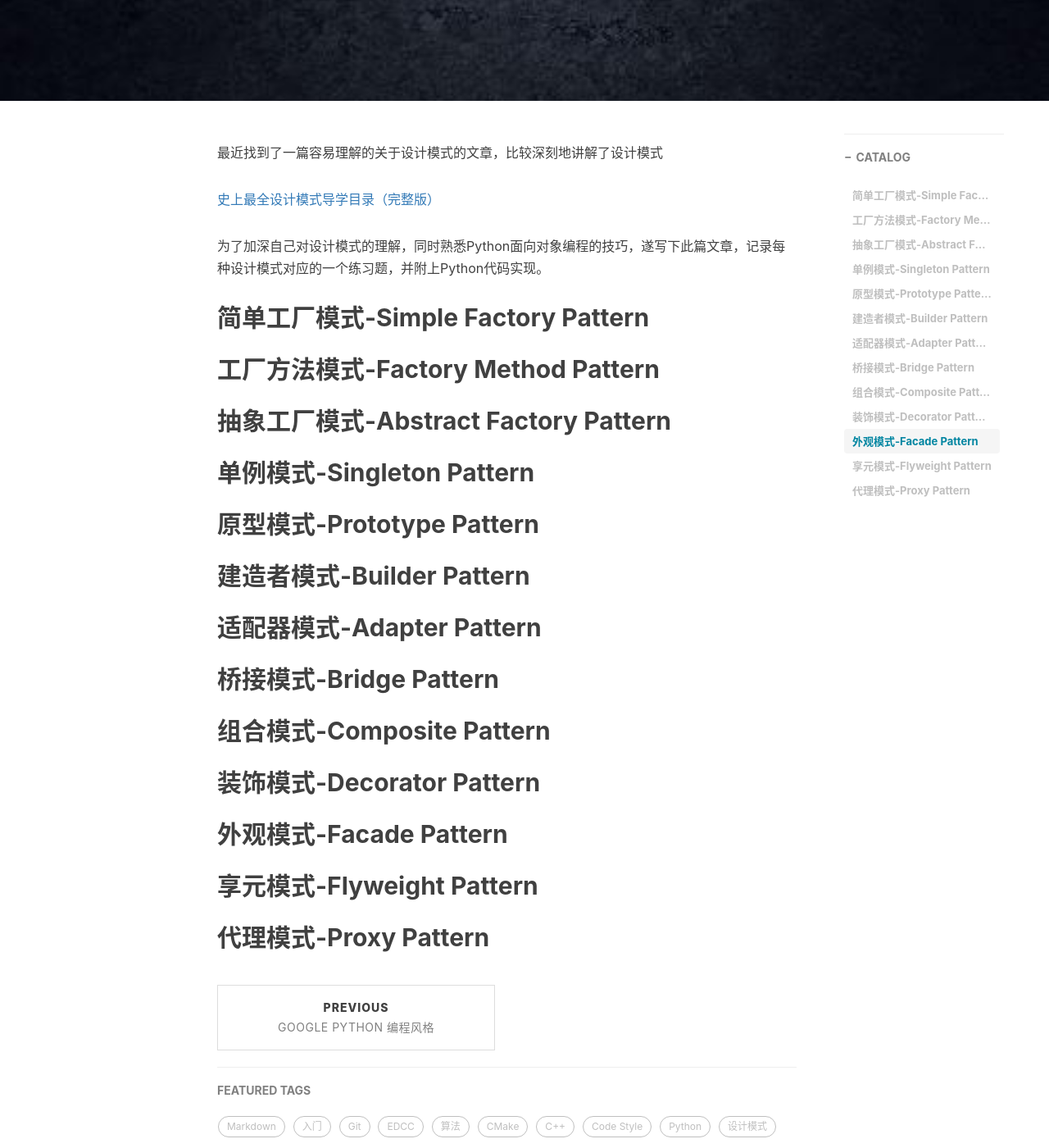
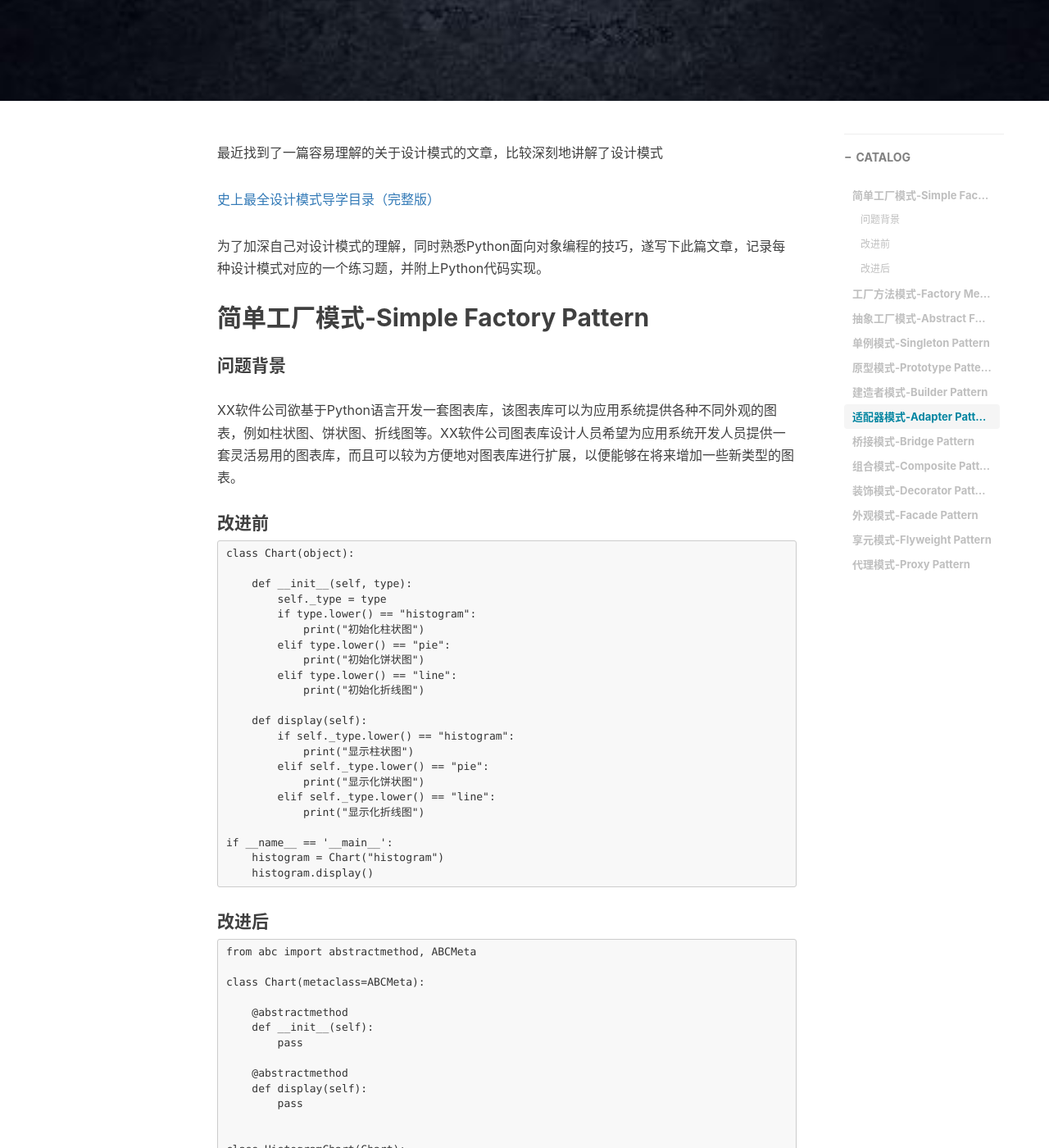
Before and after one commit to freelandy/leosocy.github.io, a Jekyll site: the page built from _posts/2018-05-28-设计模式Python实现.md, in a window 1280 px wide and 1400 px high, scrolled down 400 px. Shown: the whole window at 82% size. Built offline with Jekyll 4.4.1, drawn with Linux system fonts in a browser that asks for light colours; nearby versions of some CDN libraries; comment, search, counter and statistics services are not loaded; some of the changed text lies outside the part shown.

Commit message:
简单工厂模式

````diff
--- a/_posts/2018-05-28-设计模式Python实现.md
+++ b/_posts/2018-05-28-设计模式Python实现.md
@@ -17,6 +17,93 @@ tags:
 为了加深自己对设计模式的理解，同时熟悉Python面向对象编程的技巧，遂写下此篇文章，记录每种设计模式对应的一个练习题，并附上Python代码实现。
 
 ## 简单工厂模式-Simple Factory Pattern
+
+#### 问题背景
+
+XX软件公司欲基于Python语言开发一套图表库，该图表库可以为应用系统提供各种不同外观的图表，例如柱状图、饼状图、折线图等。XX软件公司图表库设计人员希望为应用系统开发人员提供一套灵活易用的图表库，而且可以较为方便地对图表库进行扩展，以便能够在将来增加一些新类型的图表。
+
+#### 改进前
+
+```Python
+class Chart(object):
+
+    def __init__(self, type):
+        self._type = type
+        if type.lower() == "histogram":
+            print("初始化柱状图")
+        elif type.lower() == "pie":
+            print("初始化饼状图")
+        elif type.lower() == "line":
+            print("初始化折线图")
+
+    def display(self):
+        if self._type.lower() == "histogram":
+            print("显示柱状图")
+        elif self._type.lower() == "pie":
+            print("显示化饼状图")
+        elif self._type.lower() == "line":
+            print("显示化折线图")
+
+if __name__ == '__main__':
+    histogram = Chart("histogram")
+    histogram.display()
+```
+
+#### 改进后
+
+```Python
+from abc import abstractmethod, ABCMeta
+
+class Chart(metaclass=ABCMeta):
+
+    @abstractmethod
+    def __init__(self):
+        pass
+
+    @abstractmethod
+    def display(self):
+        pass
+
+
+class HistogramChart(Chart):
+
+    def __init__(self):
+        print("初始化柱状图")
+
+    def display(self):
+        print("显示柱状图")
+
+
+class PieChart(Chart):
+
+    def __init__(self):
+        print("初始化饼状图")
+
+    def display(self):
+        print("显示饼状图")
+
+
+class LineChart(Chart):
+
+    def __init__(self):
+        print("初始化折线图")
+
+    def display(self):
+        print("显示折线图")
+
+class ChartFactory(object):
+
+    def create(self, chart_type):
+        for sc in Chart.__subclasses__():
+            if sc.__name__ == chart_type:
+                return sc()
+
+
+if __name__ == '__main__':
+    chart_factory = ChartFactory()
+    chart = chart_factory.create("HistogramChart")
+    chart.display()
+```
 
 ## 工厂方法模式-Factory Method Pattern
 
````
